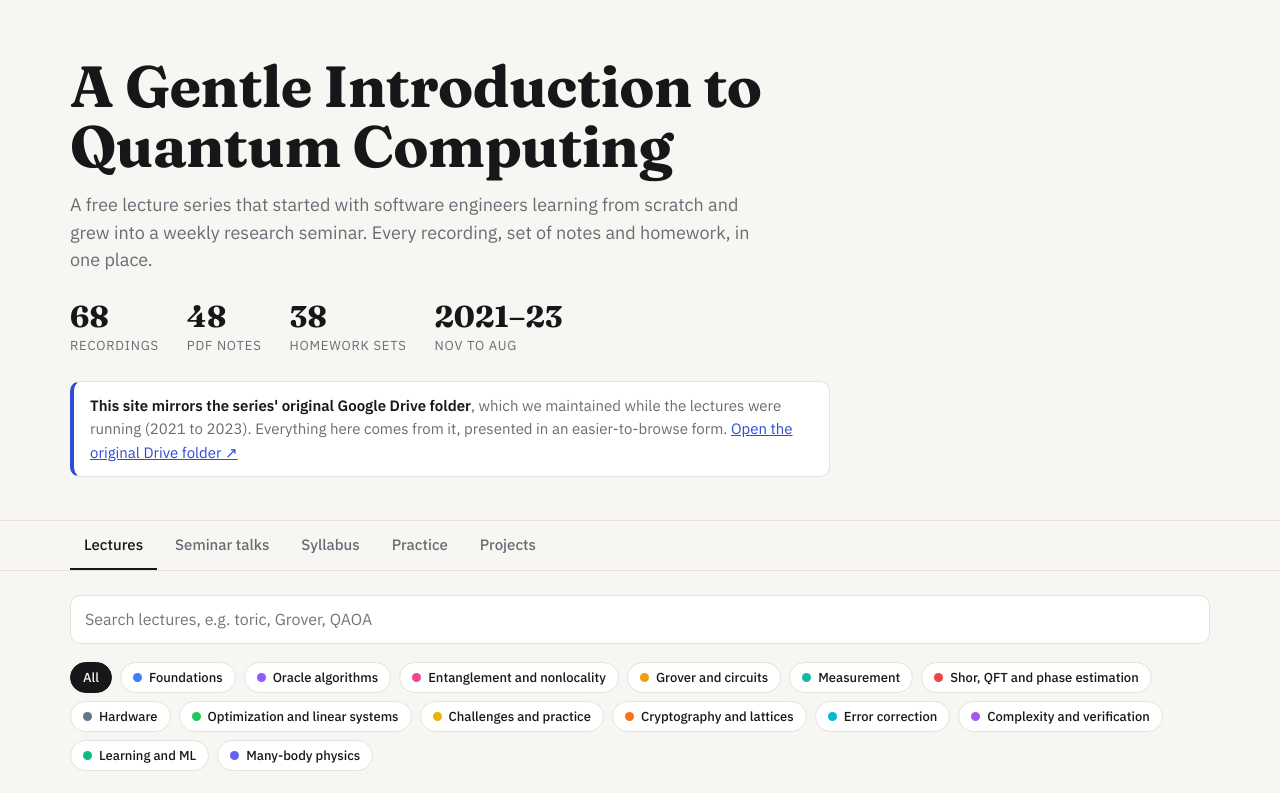
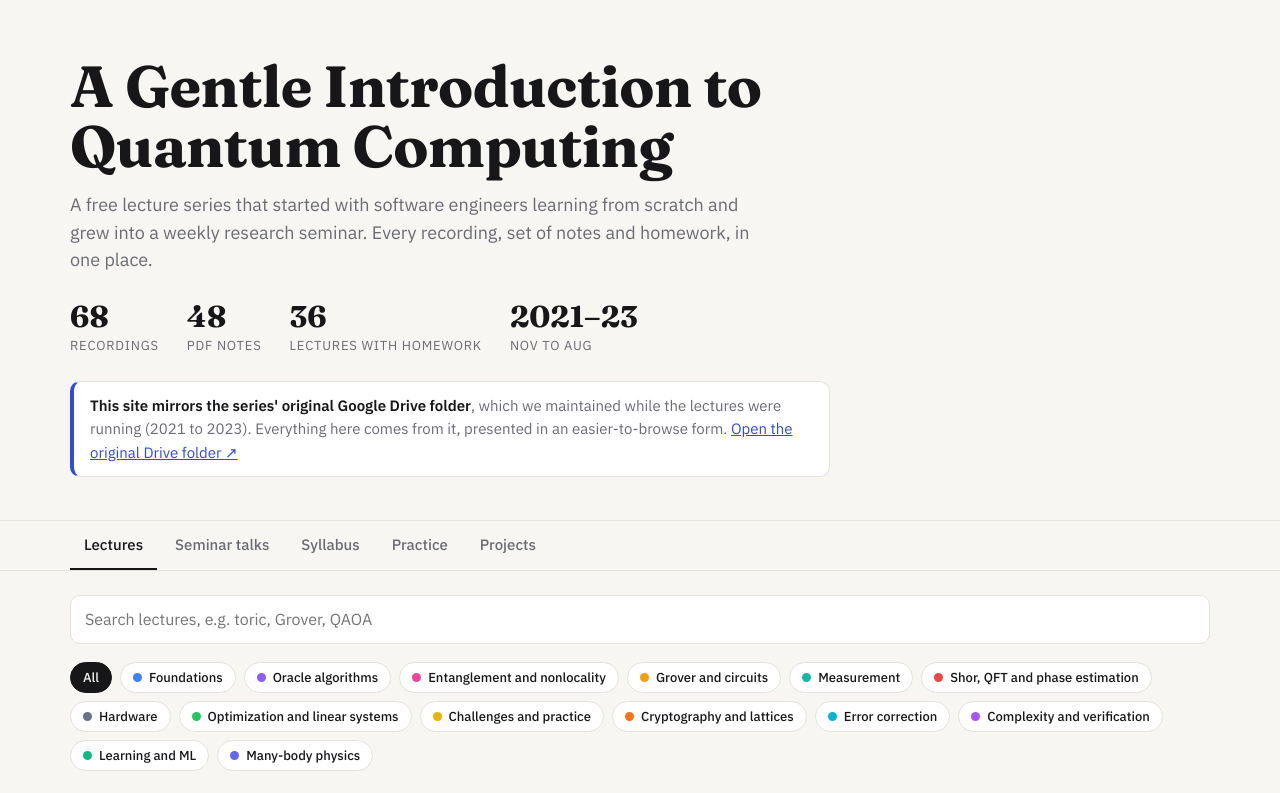
Before and after one commit to bubakazouba/qc-lectures, a plain HTML site: page index.html in a window 1280 px wide. Shown: the top 793 px of the page. Drawn offline with Linux system fonts and the light colour scheme.

Commit message:
Homework column: detect from content, show Reading for resource-only lectures
Co-Authored-By: Claude Opus 5.5 <noreply@anthropic.com>
Claude-Session: https://claude.ai/code/session_014GoscFn4juP7X1vxH1JdDp

```diff
--- a/index.html
+++ b/index.html
@@ -93,12 +93,13 @@ footer{color:var(--mute);font-size:13px;padding:30px 0 50px;border-top:1px solid
 <script src="shared.js"></script>
 <script>
 const {load,COLORS,label,thumb,embed,drivePreview,fmtDate,esc}=QC;
+const HASHW=l=>l.homework.replace(/^<h4>Resources<\/h4>(?:<p>.*?<\/p>|<ul>.*?<\/ul>|<ol>.*?<\/ol>)*/,"").trim().length>0;
 let D, state={tab:"lectures",q:"",track:null};
 const TABS=[["lectures","Lectures"],["talks","Seminar talks"],["syllabus","Syllabus"],["practice","Practice"],["projects","Projects"]];
 load("./").then(d=>{D=d;
   drive.href=D.drive;drive2.href=D.drive;gh.href=D.github;
   const n=D.lectures, notes=n.reduce((s,l)=>s+l.notes.filter(x=>x.kind==="PDF").length,0);
-  stats.innerHTML=[[n.filter(l=>l.video).length,"recordings"],[notes,"PDF notes"],[n.filter(l=>l.homework).length,"homework sets"],["2021–23","Nov to Aug"]].map(([b,s])=>`<div class="stat"><b>${b}</b><span>${s}</span></div>`).join("");
+  stats.innerHTML=[[n.filter(l=>l.video).length,"recordings"],[notes,"PDF notes"],[n.filter(HASHW).length,"lectures with homework"],["2021–23","Nov to Aug"]].map(([b,s])=>`<div class="stat"><b>${b}</b><span>${s}</span></div>`).join("");
   tabs.innerHTML=TABS.map(([k,v])=>`<button data-k="${k}">${v}</button>`).join("");
   tabs.onclick=e=>{const k=e.target.dataset.k;if(k){state.tab=k;render()}};
   render();
@@ -120,12 +121,12 @@ function drawGrid(){
   const q=state.q.trim().toLowerCase();
   const list=D.ordered.filter(l=>(!state.track||l.track===state.track)&&(!q||(l.title+" "+label(l)+" "+(l.presenter||"")+" "+D.trackById[l.track].name).toLowerCase().includes(q)));
   grid.innerHTML=list.map(l=>{const t=D.trackById[l.track],pdf=l.notes.find(n=>n.kind==="PDF");
-    const hasHw=/<h4>[^<]*home\s*work/i.test(l.homework);
+    const hasHw=HASHW(l);
     return `<tr data-id="${l.id}"><td class="n">${l.num??(l.id==="H5"?"Guest":"Hardware "+l.id.slice(1)+"/4")}</td>
       <td class="ttl">${esc(l.title)}${l.presenter?`<small>${esc(l.presenter)}</small>`:""}${!l.video?`<small>${esc(l.note||"No recording")}</small>`:""}</td>
       <td class="tp"><i style="background:${COLORS[l.track]}"></i>${esc(t.name)}</td>
       <td class="dt">${fmtDate(l.date)}</td>
-      <td class="has">${l.video?`<a href="${l.video}" target="_blank" rel="noopener">▶ Video</a>`:`<span class="off">▶ Video</span>`}${pdf?`<a href="${pdf.url}" target="_blank" rel="noopener">Notes</a>`:`<span class="off">Notes</span>`}${hasHw?`<span>Homework</span>`:`<span class="off">Homework</span>`}</td></tr>`}).join("")||`<tr><td colspan="5" style="color:var(--mute)">Nothing matches.</td></tr>`;
+      <td class="has">${l.video?`<a href="${l.video}" target="_blank" rel="noopener">▶ Video</a>`:`<span class="off">▶ Video</span>`}${pdf?`<a href="${pdf.url}" target="_blank" rel="noopener">Notes</a>`:`<span class="off">Notes</span>`}${hasHw?`<span>Homework</span>`:l.homework?`<span>Reading</span>`:`<span class="off">Homework</span>`}</td></tr>`}).join("")||`<tr><td colspan="5" style="color:var(--mute)">Nothing matches.</td></tr>`;
   grid.onclick=e=>{if(e.target.closest("a"))return;const c=e.target.closest("tr[data-id]");if(c)openL(c.dataset.id)};
 }
 function openL(id){
```
